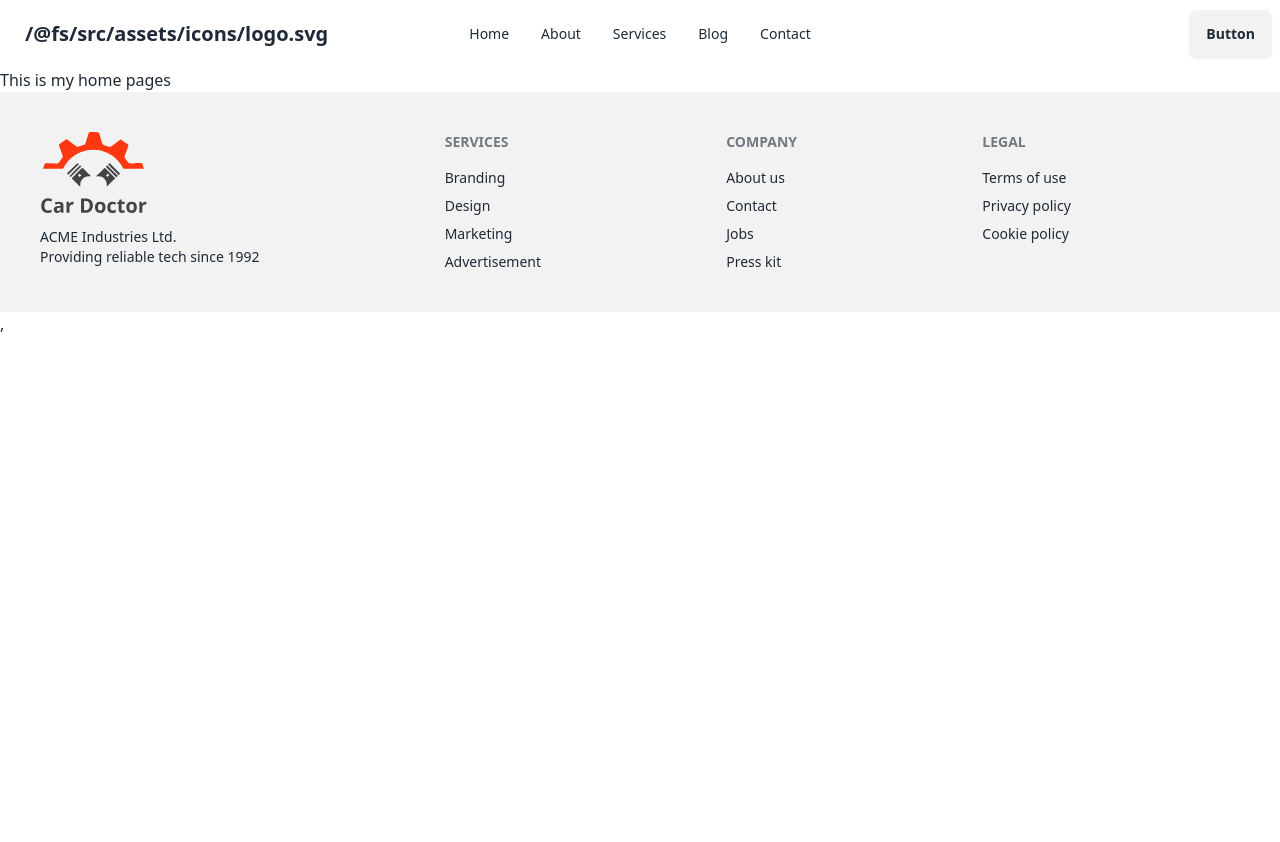
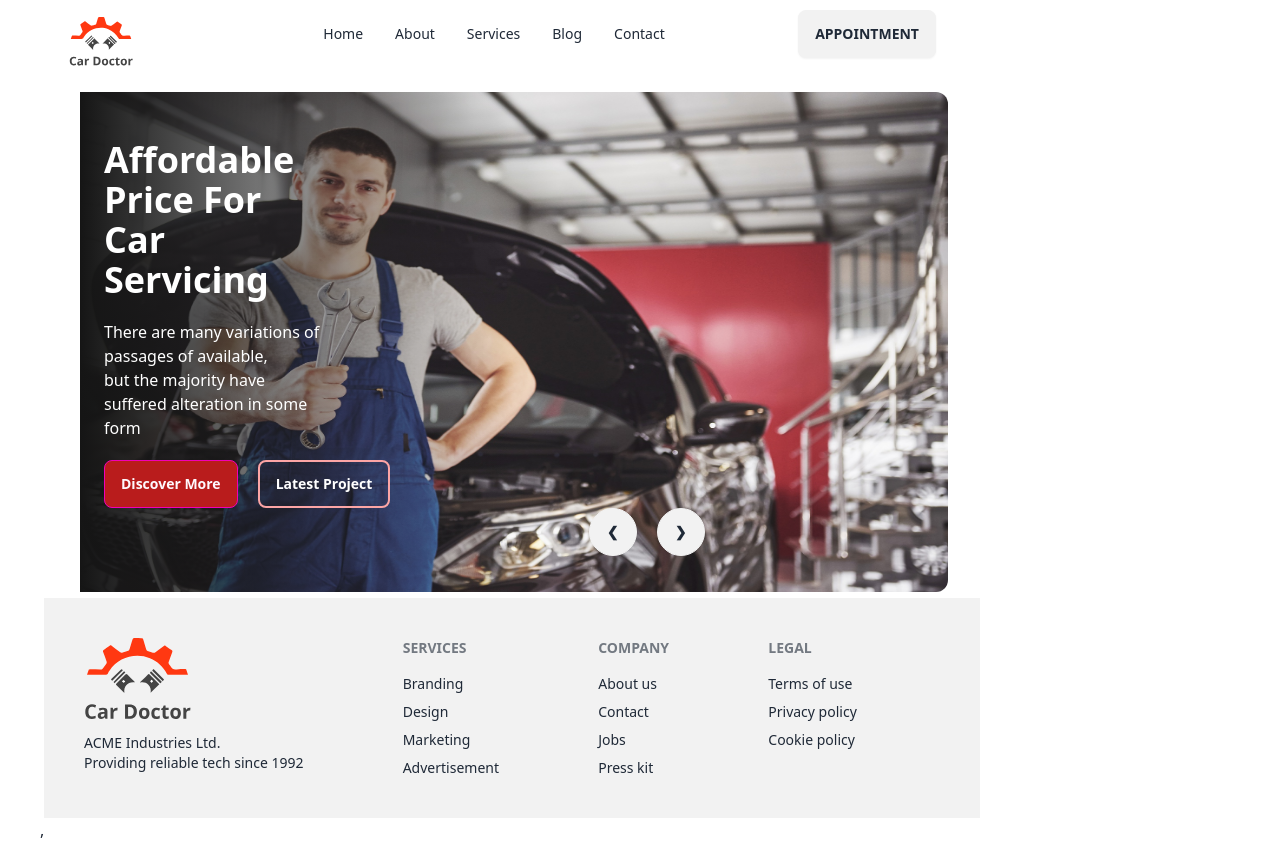
Before and after one commit to Kamrulthedev/cer-doctor-clind-side, a React (Vite) app: page / in a window 1280 px wide. Before the commit the page ends 800 px from the top, so only its background shows below. Built offline with nearby package versions, Linux system fonts and the light colour scheme.

Commit message:
logo-commit

```diff
--- a/src/Layout/MainLayout.jsx
+++ b/src/Layout/MainLayout.jsx
@@ -5,7 +5,7 @@
 
 const MainLayout = () => {
     return (
-        <div className="max-w-7xl mx-auto">
+        <div className="max-w-[940px] ml-10">
             <Navber></Navber>
             <Outlet></Outlet>
             <Footer></Footer>
--- /dev/null
+++ b/src/Pages/Home/Banner/Banner.jsx
@@ -0,0 +1,57 @@
+import img1 from '../../../assets/images/banner/1.jpg'
+import img2 from '../../../assets/images/banner/2.jpg'
+import img3 from '../../../assets/images/banner/3.jpg'
+import img4 from '../../../assets/images/banner/4.jpg'
+import img5 from '../../../assets/images/banner/5.jpg'
+import img6 from '../../../assets/images/banner/6.jpg'
+
+const Banner = () => {
+    return (
+        <div>
+            <div className="carousel w-full h-[500px]">
+                <div id="slide1" className="carousel-item relative w-full ">
+                    <img src={img1} className="w-full rounded-xl h-[500px]" />
+                    <div className="absolute top-0  h-full left-0 bottom-0  bg-gradient-to-r from-[#151515] to-[rgba(21, 21, 21, 0.00)]">
+                        <div className='text-white bottom-0 ml-6 w-1/2 mt-12'>
+                            <div className=''>
+                                <h1 className='text-4xl font-bold'>Affordable <br /> Price For Car <br /> Servicing</h1>
+                                <p className='mt-5'>There are many variations of passages of  available, <br /> but the majority have suffered alteration in some form</p>
+                                <div className='mt-5 flex'>
+                                    <button className="btn bg-red-700 btn-active mr-5 btn-secondary">Discover More</button>
+                                    <button className="btn btn-outline border-2 border-red-300 text-white">Latest Project</button>
+                                </div>
+                            </div>
+                            <div className='bottom-0 ml-96 -mr-96 flex justify-end'>
+                                <a href="#slide4" className="btn btn-circle mr-5">❮</a>
+                                <a href="#slide2" className="btn btn-circle">❯</a>
+                            </div>
+                        </div>
+                    </div>
+                </div>
+                <div id="slide2" className="carousel-item relative w-full">
+                    <img src={img2} className="w-full" />
+                    <div className="absolute flex justify-end  transform -translate-y-1/2 left-5 right-5 bottom-0">
+                        <a href="#slide1" className="btn btn-circle mr-5">❮</a>
+                        <a href="#slide3" className="btn btn-circle">❯</a>
+                    </div>
+                </div>
+                <div id="slide3" className="carousel-item relative w-full">
+                    <img src={img3} className="w-full" />
+                    <div className="absolute flex justify-end  transform -translate-y-1/2 left-5 right-5 bottom-0">
+                        <a href="#slide2" className="btn btn-circle mr-5">❮</a>
+                        <a href="#slide4" className="btn btn-circle">❯</a>
+                    </div>
+                </div>
+                <div id="slide4" className="carousel-item relative w-full">
+                    <img src={img4} className="w-full" />
+                    <div className="absolute flex justify-end  transform -translate-y-1/2 left-5 right-5 bottom-0">
+                        <a href="#slide3" className="btn btn-circle mr-5">❮</a>
+                        <a href="#slide1" className="btn btn-circle">❯</a>
+                    </div>
+                </div>
+            </div>
+        </div>
+    );
+};
+
+export default Banner;
--- a/src/Pages/Home/Home/Home.jsx
+++ b/src/Pages/Home/Home/Home.jsx
@@ -1,9 +1,10 @@
+import Banner from "../Banner/Banner";
 
 
 const Home = () => {
     return (
-        <div>
-            <h1>This is my  home pages</h1>
+        <div className="max-w-[940px] mr-8">
+            <Banner></Banner>
         </div>
     );
 };
--- a/src/Pages/Shared/Footer/Footer.jsx
+++ b/src/Pages/Shared/Footer/Footer.jsx
@@ -1,8 +1,8 @@
-import logo from "../../../assets/icons/logo.svg";
+import logo from '../../../assets/logo.svg'
 
 const Footer = () => {
     return (
-        <div>
+        <div className='max-w-[940px] -ml-9 '>
             <footer className="footer p-10 bg-base-200 text-base-content">
                 <aside>
                    <img src={logo} alt="" />
--- a/src/Pages/Shared/Navber/Navber.jsx
+++ b/src/Pages/Shared/Navber/Navber.jsx
@@ -1,18 +1,18 @@
 
 import { Link } from 'react-router-dom';
-import logo from '../../../assets/icons/logo.svg'
+import logo from '../../../assets/logo.svg'
 const Navber = () => {
 
     const NovLinks = <>
         <li><Link to={'/'}>Home</Link></li>
-        <li><Link>About</Link></li>
-        <li><Link>Services</Link></li>
-        <li><Link>Blog</Link></li>
-        <li><Link>Contact</Link></li>
+        <li><Link to={'/About'}>About</Link></li>
+        <li><Link to={'/Services'}>Services</Link></li>
+        <li><Link to={'/Blog'}>Blog</Link></li>
+        <li><Link to={'/Contact'}>Contact</Link></li>
     </>
 
     return (
-        <div className="navbar bg-base-100">
+        <div className="navbar bg-base-100 max-w-[940px] -ml-9 mb-6">
             <div className="navbar-start">
                 <div className="dropdown">
                     <div tabIndex={0} role="button" className="btn btn-ghost lg:hidden">
@@ -22,7 +22,7 @@
                         {NovLinks}
                     </ul>
                 </div>
-                <a className="btn btn-ghost text-xl">{logo}</a>
+                <Link className="btn normal-case btn-ghost text-xl"><img className='w-16 h-16' src={logo} alt="" /></Link>
             </div>
             <div className="navbar-center hidden lg:flex">
                 <ul className="menu menu-horizontal px-1">
@@ -30,7 +30,7 @@
                 </ul>
             </div>
             <div className="navbar-end">
-                <a className="btn">Button</a>
+                <button className="btn">APPOINTMENT</button>
             </div>
         </div>
     );
--- a/src/main.jsx
+++ b/src/main.jsx
@@ -6,7 +6,7 @@
 import Routers from './Layout/Rootes'
 
 ReactDOM.createRoot(document.getElementById('root')).render(
-  <div className='max-w-7xl mx-auto'>
+  <div className='max-w-[940px] ml-10'>
     <React.StrictMode>
       <RouterProvider router={Routers}></RouterProvider>
     </React.StrictMode>,
```
Also changed, not shown: src/assets/logo.svg (renamed from src/assets/icons/logo.svg).
